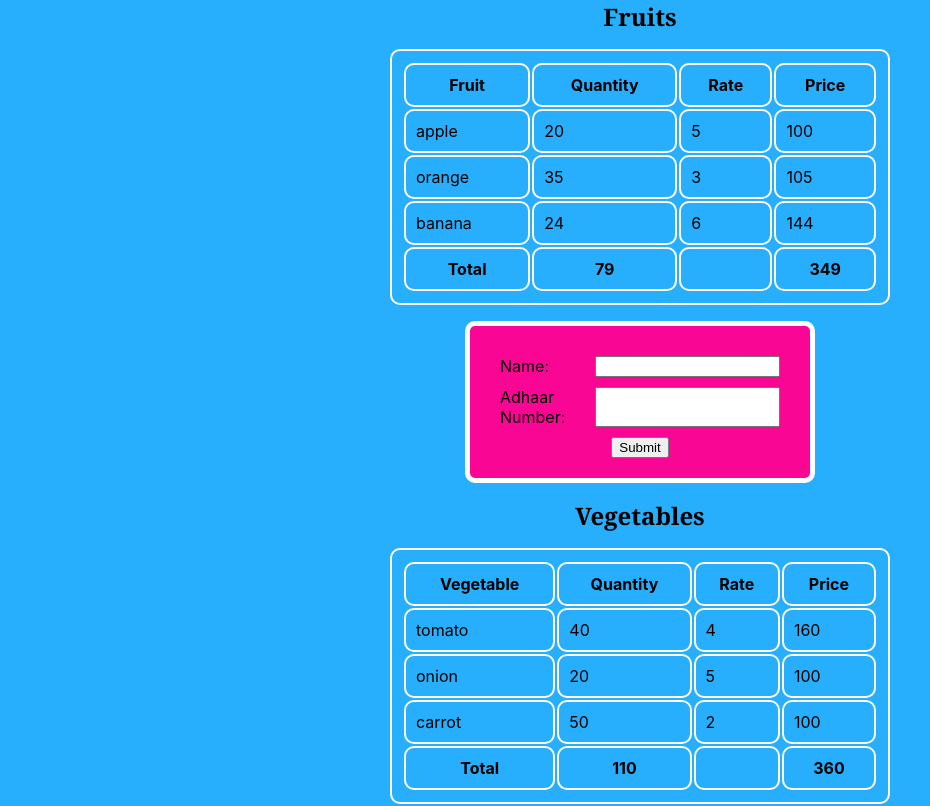
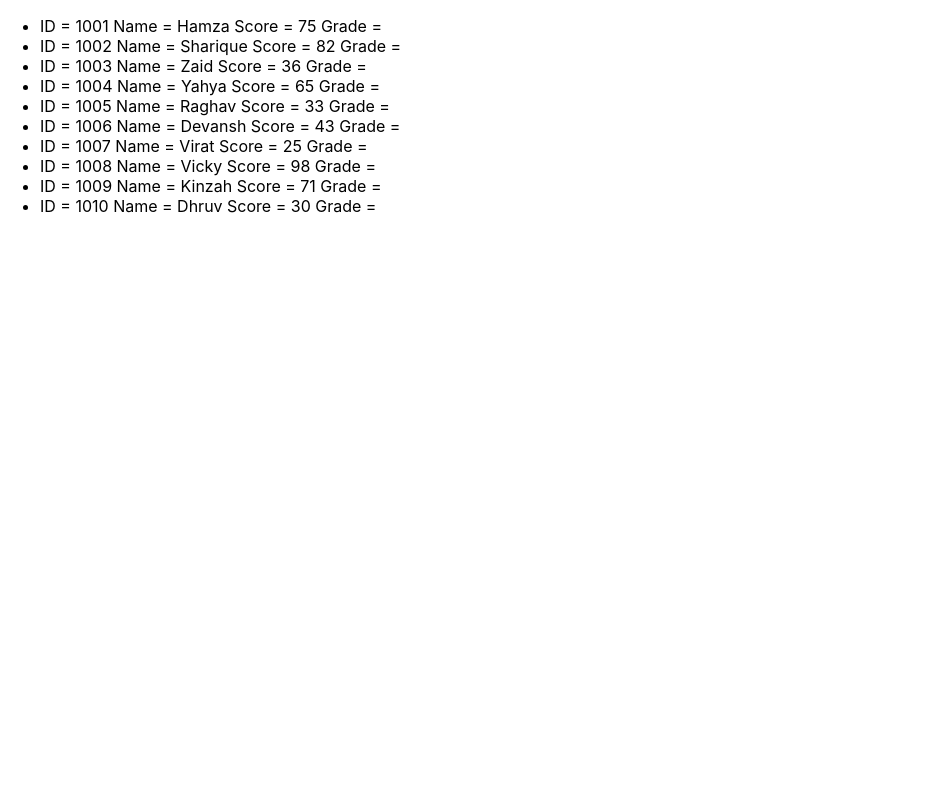
Before and after one commit to hamzamohd/personal-projects, a React (Create React App) app in the folder my-app/: page / in a window 1280 px wide. Shown: the top 806 px of the page, without its empty margins (0-930 px from the left). Built offline with nearby package versions, Linux system fonts and the light colour scheme.

Commit message:
list made

```diff
--- a/my-app/src/App.js
+++ b/my-app/src/App.js
@@ -1,11 +1,11 @@
 // import logo from "./logo.svg";
 import "./App.css";
-import GroceryCheckOut from "./pages/grocery-checkout/GroceryCheckOut";
-import SingerBoys from "./pages/singer-boys/SingerBoys";
+// import GroceryCheckOut from "./pages/grocery-checkout/GroceryCheckOut";
+import ListMarks from "./pages/grade-list/ListMarks";
 
 function App() {
-  return <GroceryCheckOut />;
-  // return <SingerBoys />;
+  // return <GroceryCheckOut />;
+  return <ListMarks />;
 }
 
 export default App;
--- /dev/null
+++ b/my-app/src/pages/grade-list/GradeList.css
@@ -0,0 +1,3 @@
+.list {
+  font-weight: bolder;
+}
--- /dev/null
+++ b/my-app/src/pages/grade-list/GradeList.jsx
@@ -0,0 +1,39 @@
+const GradeList = ({ newList }) => {
+  // let reaction = "";
+  // let grade = "";
+
+  newList.forEach(({ score, reaction }) => {
+    if (score > 40) {
+      reaction = "😀";
+    }
+    if (score < 40) {
+      reaction = "😞";
+    }
+  });
+  newList.forEach(({ score, grade }) => {
+    if (score > 80) {
+      grade = "A";
+    }
+    if (score > 60 && score < 80) {
+      grade = "B";
+    }
+    if (score > 40 && score < 60) {
+      grade = "C";
+    }
+    if (score < 40) {
+      grade = "D";
+    }
+  });
+  return (
+    <>
+      <ul>
+        {newList.map(({ id, name, score, grade, reaction }) => (
+          <>
+            <li>{`ID = ${id} Name = ${name} Score = ${score} ${reaction} Grade = ${grade} `}</li>
+          </>
+        ))}
+      </ul>
+    </>
+  );
+};
+export default GradeList;
--- /dev/null
+++ b/my-app/src/pages/grade-list/ListMarks.jsx
@@ -0,0 +1,25 @@
+import GradeList from "./GradeList";
+
+const ListMarks = () => {
+  const nameList = [
+    { id: "1001", name: "Hamza", score: 75, grade: "", reaction: "" },
+    { id: "1002", name: "Sharique", score: 82, grade: "", reaction: "" },
+    { id: "1003", name: "Zaid", score: 36, grade: "", reaction: "" },
+    { id: "1004", name: "Yahya", score: 65, grade: "", reaction: "" },
+    { id: "1005", name: "Raghav", score: 33, grade: "", reaction: "" },
+    { id: "1006", name: "Devansh", score: 43, grade: "", reaction: "" },
+    { id: "1007", name: "Virat", score: 25, grade: "", reaction: "" },
+    { id: "1008", name: "Vicky", score: 98, grade: "", reaction: "" },
+    { id: "1009", name: "Kinzah", score: 71, grade: "", reaction: "" },
+    { id: "1010", name: "Dhruv", score: 30, grade: "", reaction: "" },
+  ];
+
+  return (
+    <>
+      <div>
+        <GradeList newList={nameList} />
+      </div>
+    </>
+  );
+};
+export default ListMarks;
--- a/my-app/src/pages/singer-boys/SingerBoy.jsx
+++ /dev/null
@@ -1,4 +0,0 @@
-const SingerBoy = ({ name }) => {
-  return `Hello ${name}`;
-};
-export default SingerBoy;
--- a/my-app/src/pages/singer-boys/SingerBoys.jsx
+++ /dev/null
@@ -1,18 +0,0 @@
-import SingerBoy from "./SingerBoy";
-
-const SingerBoys = () => {
-  return (
-    <>
-      <div>
-        <SingerBoy name="Sharique" />
-      </div>
-      <div>
-        <SingerBoy name="Zaid" />
-      </div>
-      <div>
-        <SingerBoy name="Hamza" />
-      </div>
-    </>
-  );
-};
-export default SingerBoys;
```
